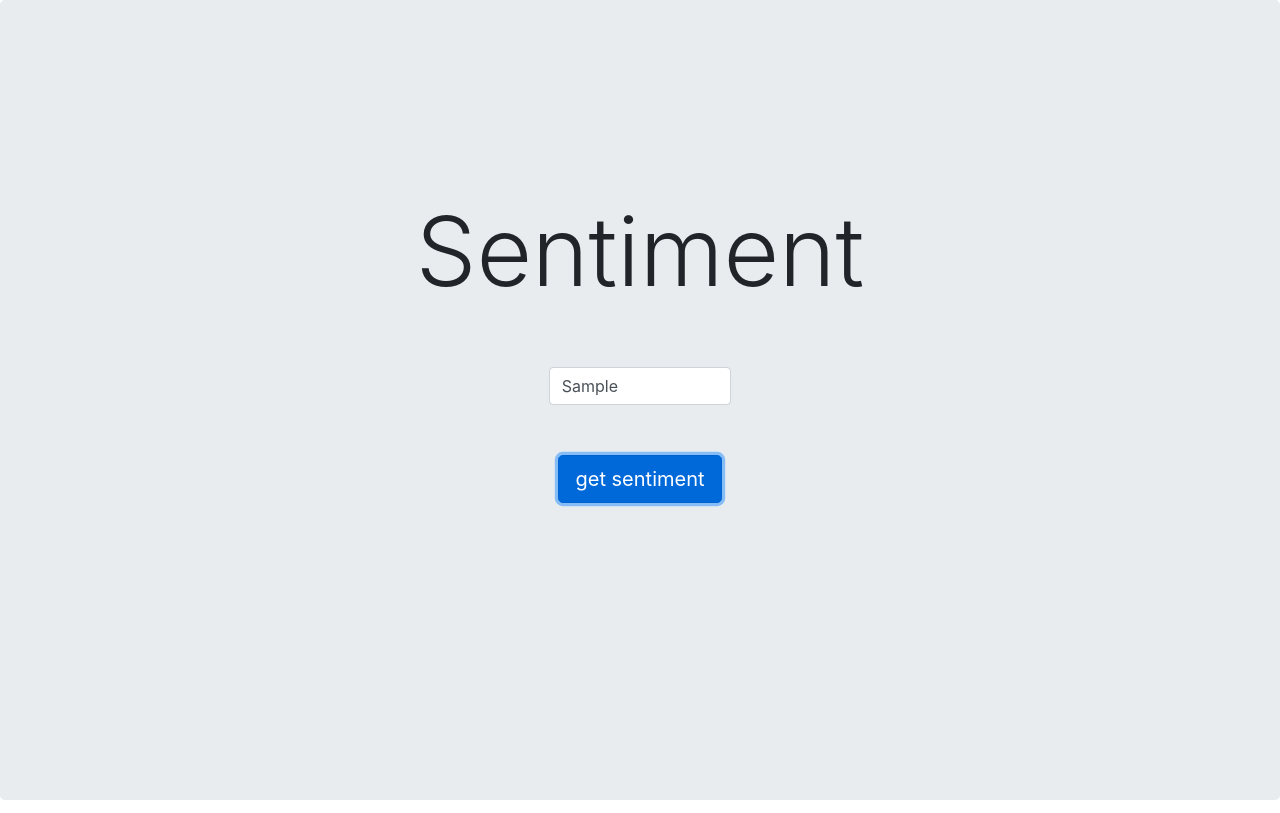
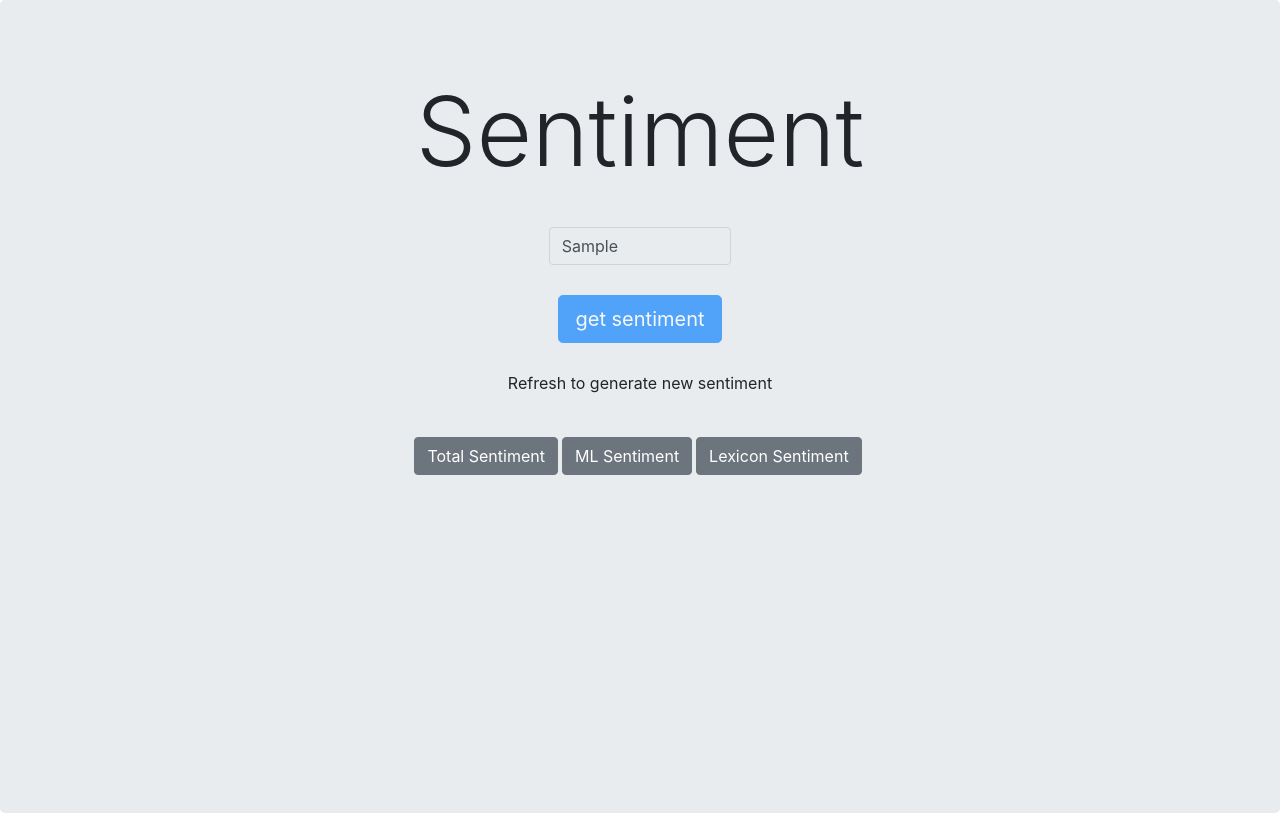
Before and after one commit to jjavar1/yt-sentiment-analysis-web, a Vue app in the folder sentiment-app/: page / in a window 1280 px wide. Both pictures are taken after typing "Sample" into the empty fields and a click on the button "get sentiment". Built offline with nearby package versions, Linux system fonts and the light colour scheme; no server answers.

Commit message:
added charts and butons

```diff
--- a/sentiment-app/package.json
+++ b/sentiment-app/package.json
@@ -9,12 +9,16 @@
     "lint": "vue-cli-service lint"
   },
   "dependencies": {
+    "@j-t-mcc/vue3-chartjs": "^1.3.0",
     "axios": "^0.25.0",
     "bootstrap": "^4.6.0",
+    "chart.js": "^3.7.0",
     "core-js": "^3.6.5",
     "jquery": "^3.6.0",
     "popper.js": "^1.16.1",
     "vue": "^3.0.0",
+    "vue-chart-3": "^3.0.9",
+    "vue-chartjs": "^3.5.1",
     "vue-class-component": "^8.0.0-0",
     "vue-property-decorator": "^9.1.2",
     "vue-router": "^4.0.0-0"
--- a/sentiment-app/src/App.vue
+++ b/sentiment-app/src/App.vue
@@ -3,10 +3,11 @@
     <div class="row">
       <div class="col-12 p-0">
         <div class="jumbotron min-vh-100 text-center m-0 d-flex flex-column">
-          <h1 class="display-1" style="margin-top: 130px">Sentiment</h1>
+          <h1 class="display-1" style="margin-top: 10px">Sentiment</h1>
           <form v-on:submit.prevent="generateSentiment().then(getSentiment)">
-          <p style="margin-top: 50px">
+            <p style="margin-top: 30px">
               <input
+                :disabled="isDisabled"
                 v-model="video_ID"
                 type="text"
                 class="form-control input-lg mx-auto"
@@ -15,60 +16,131 @@
                 style="width: 15%"
               />
             </p>
-          <p style="margin-top: 50px">
-            <button class="btn btn-primary btn-lg"
-              >get sentiment</button
-            >
+            <p style="margin-top: 30px">
+              <button class="btn btn-primary btn-lg" :disabled="isDisabled" v-on:click="isHidden = !isHidden">get sentiment</button>
             </p>
-          <span>{{ sentimentComment }}</span>
+            <p style="margin-top: 28px"><span>{{ sentimentComment }}</span></p>
+            <p style="margin-top: 5px" v-if="!isHidden">Refresh to generate new sentiment</p>
           </form>
-
+          <p style="margin-top: 10px"></p>
+           <div class="btn-groupd">
+                <button class="btn btn-secondary mr-1" role="button" v-if="!isHidden" @click="drawChart">Total Sentiment</button>
+                <button class="btn btn-secondary mr-1" role="button" v-if="!isHidden">ML Sentiment</button>
+                <button class="btn btn-secondary mr-1" role="button" v-if="!isHidden">Lexicon Sentiment</button>
+          </div>
+          <canvas v-if="!isHidden" id = 'example' height = '90' width = '400' ></canvas>
         </div>
       </div>
     </div>
   </div>
 </template>
-<script lang = "ts">
-import axios from 'axios'
+<script lang="ts">
+import axios from "axios";
 import { defineComponent } from "vue";
+import { Chart, registerables } from "chart.js";
 
 export default defineComponent({
   name: "app",
-
   data() {
     return {
-      commentSentiment: '',
-      video_ID: '',
+      commentSentiment: "",
+      video_ID: "",
       sentimentRank: 0,
-      sentimentComment: ''
+      sentimentComment: "",
+      totalPositiveSent: 0,
+      totalNegativeSent: 0,
+      totalPosMLSen: 0,
+      totalNegMLSen: 0,
+      isHidden: true,
+      isDisabled: false
     };
   },
   methods: {
-    generateSentiment() {
-      return axios.post("http://localhost:3000/api/yt", { video_ID: `${this.video_ID}` }).then((response) => {
+    generateSentiment: function() {
+      this.isDisabled = true
+      return axios
+        .post("http://localhost:3000/api/yt", { video_ID: `${this.video_ID}` })
+        .then((response) => {
           this.video_ID = response.data.video_ID;
-       console.log(response)
-    }).catch((error) => {
-      window.alert(`The api returned an error: ${error}`)
         })
+        .catch((error) => {
+          window.alert(`The api returned an error: ${error}`);
+        });
+
     },
-    async getSentiment() {
-      axios.get("http://localhost:3000/api/yt/get").then((response) => {
-        this.sentimentRank = response.data.sentScore.SentScore
-        console.log(this.sentimentRank)
+    getSentiment: function() {
+      return axios
+        .get("http://localhost:3000/api/yt/get")
+        .then((response) => {
+          this.sentimentRank = response.data.sentScore.SentScore;
+          this.totalPositiveSent =
+            response.data.sentScore.TotalPositiveComments;
+          this.totalNegativeSent =
+            response.data.sentScore.TotalNegativeComments;
+          this.totalPosMLSen = response.data.sentScore.
+          console.log(this.totalPositiveSent)
           if (this.sentimentRank == 0) {
-          return
+            return;
           } else if (this.sentimentRank == 1) {
-        return this.sentimentComment = `This video has a good sentiment`
+            return (this.sentimentComment = `This video has a good sentiment`);
           } else if (this.sentimentRank == -1) {
-        return this.sentimentComment = `This video has a bad sentiment`
+            return (this.sentimentComment = `This video has a bad sentiment`);
           }
-        this.sentimentRank = response.data
-        console.log(this.sentimentRank)
-      }).catch((error) => {
-      window.alert(`The api returned an error: ${error}`)
+          console.log(this.totalPositiveSent)
+
         })
+
+        .catch((error) => {
+          window.alert(`The api returned an error: ${error}`);
+        });
     },
+    drawChart: function() {
+      console.log("genchart" + this.totalPositiveSent)
+      Chart.register(...registerables)
+      let canvas: any = document.getElementById('example')
+        let ctx = canvas.getContext('2d')
+        const chrt = new Chart(ctx, {
+        type: 'bar',
+        data: {
+        labels: ["Positive Sentiment", "Negative Sentiment"],
+        datasets: [
+          {
+            label: "Overall Sentiment",
+            backgroundColor: ["green", "red"],
+            data: [this.totalPositiveSent, this.totalNegativeSent],
+          },
+          ],
+      },
+      options: {
+        responsive: true,
+        maintainAspectRatio: true,
       }
-})
+      });
+        chrt.render();
+    },
+    drawPieChart: function() {
+      Chart.register(...registerables)
+      let canvas: any = document.getElementById('example')
+      let ctx = canvas.getContext('2d')
+      const chrt = new Chart(ctx, {
+        type: 'pie',
+        data: {
+        labels: ["Positive Sentiment", "Negative Sentiment"],
+        datasets: [
+          {
+            label: "Overall Sentiment",
+            backgroundColor: ["green", "red"],
+            data: [this.totalPositiveSent, this.totalNegativeSent],
+          },
+          ],
+      },
+      options: {
+        responsive: true,
+        maintainAspectRatio: true,
+      }
+      });
+        chrt.render();
+    },
+  },
+});
 </script>
```
Also changed, not shown: 2 other files (tests, documents, lock files or other folders). Lines whose indentation alone changed are shown as unchanged.
